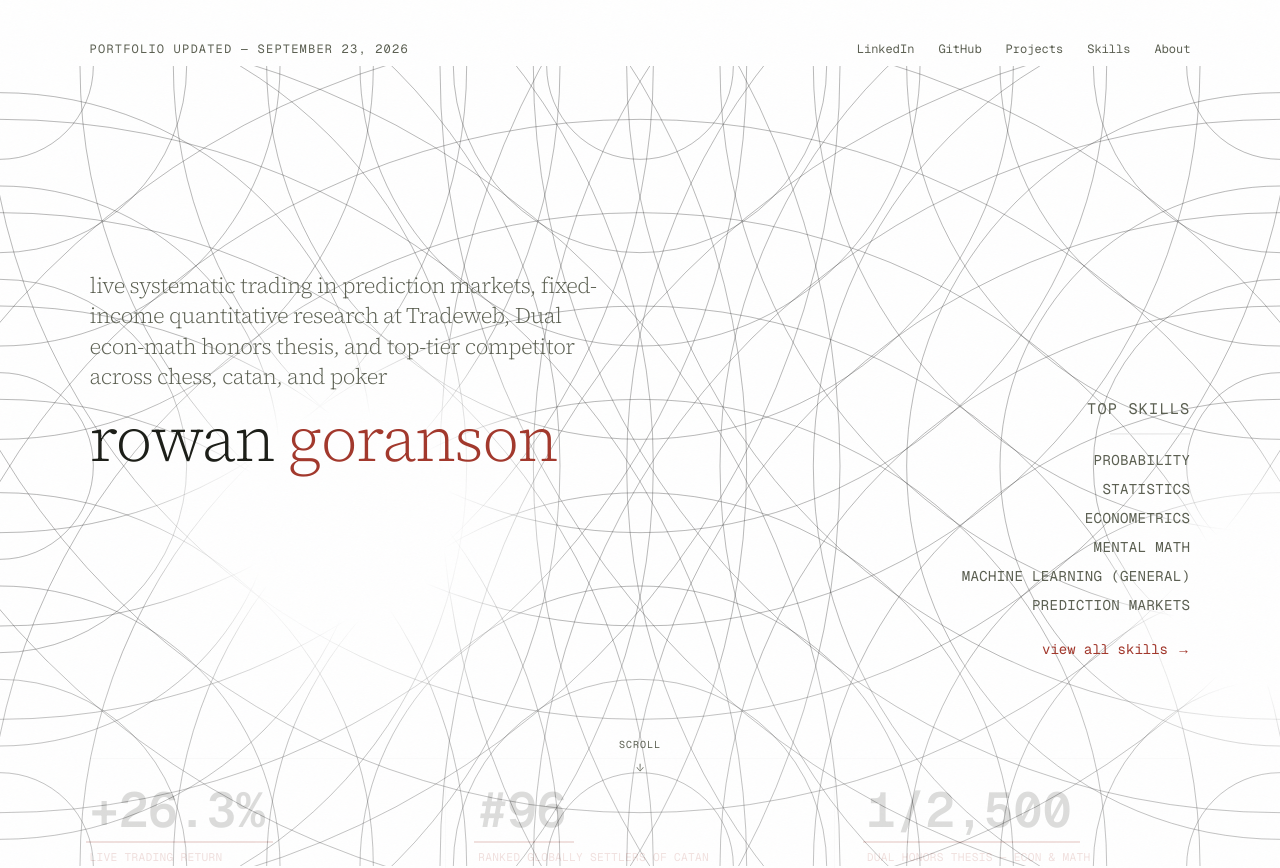
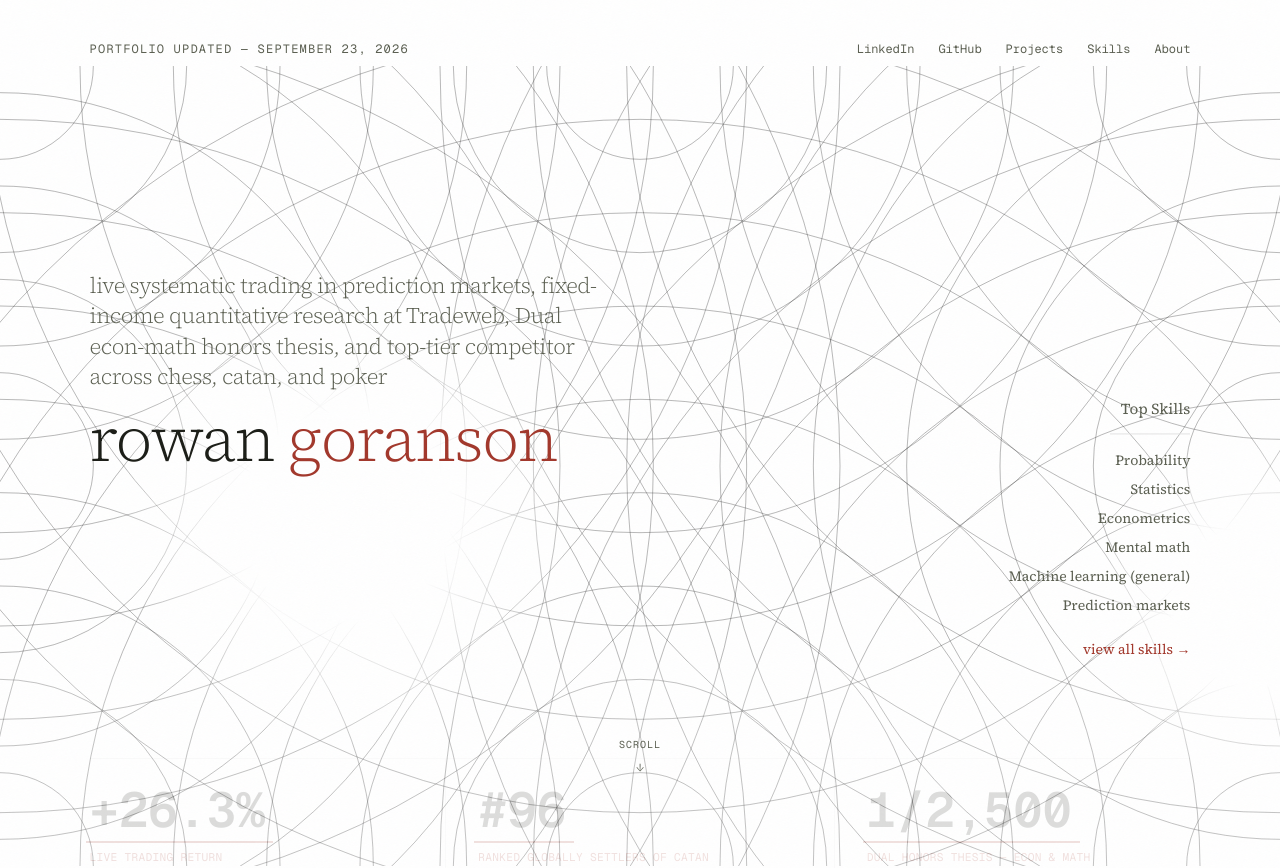
Before and after one commit to Rowan-Goranson/Portfolio, a Next.js app: page / in a window 1280 px wide. Shown: the top 868 px of the page. Built offline with nearby package versions, Linux system fonts and the light colour scheme.

Commit message:
Match hero skills panel typeface to the name/tagline
Switches from mono/uppercase to the site's serif body font, dropping
the mono-label convention that didn't fit next to the plain serif name.

```diff
--- a/app/(site)/HeroSkills.tsx
+++ b/app/(site)/HeroSkills.tsx
@@ -14,20 +14,18 @@ const HIGHLIGHT_SKILLS = categories
 export default function HeroSkills() {
   return (
     <div className="hidden sm:block text-right shrink-0 mt-24 md:mt-32">
-      <p className="font-mono text-[0.95rem] tracking-[0.08em] uppercase text-[var(--ink-muted)] mb-3">
-        Top Skills
-      </p>
+      <p className="text-[0.95rem] text-[var(--ink-muted)] mb-3">Top Skills</p>
       <div className="w-20 h-px bg-[var(--paper-line)] ml-auto mb-4" />
       <div className="flex flex-col gap-2 mb-5">
         {HIGHLIGHT_SKILLS.map((name) => (
-          <span key={name} className="font-mono text-[0.88rem] text-[var(--ink-muted)] uppercase tracking-wide">
+          <span key={name} className="text-[0.88rem] text-[var(--ink-muted)]">
             {name}
           </span>
         ))}
       </div>
       <Link
         href="/skills"
-        className="inline-block font-mono text-sm text-[var(--accent)] hover:text-[var(--ink)] transition-colors"
+        className="inline-block text-sm text-[var(--accent)] hover:text-[var(--ink)] transition-colors"
       >
         view all skills →
       </Link>
```
